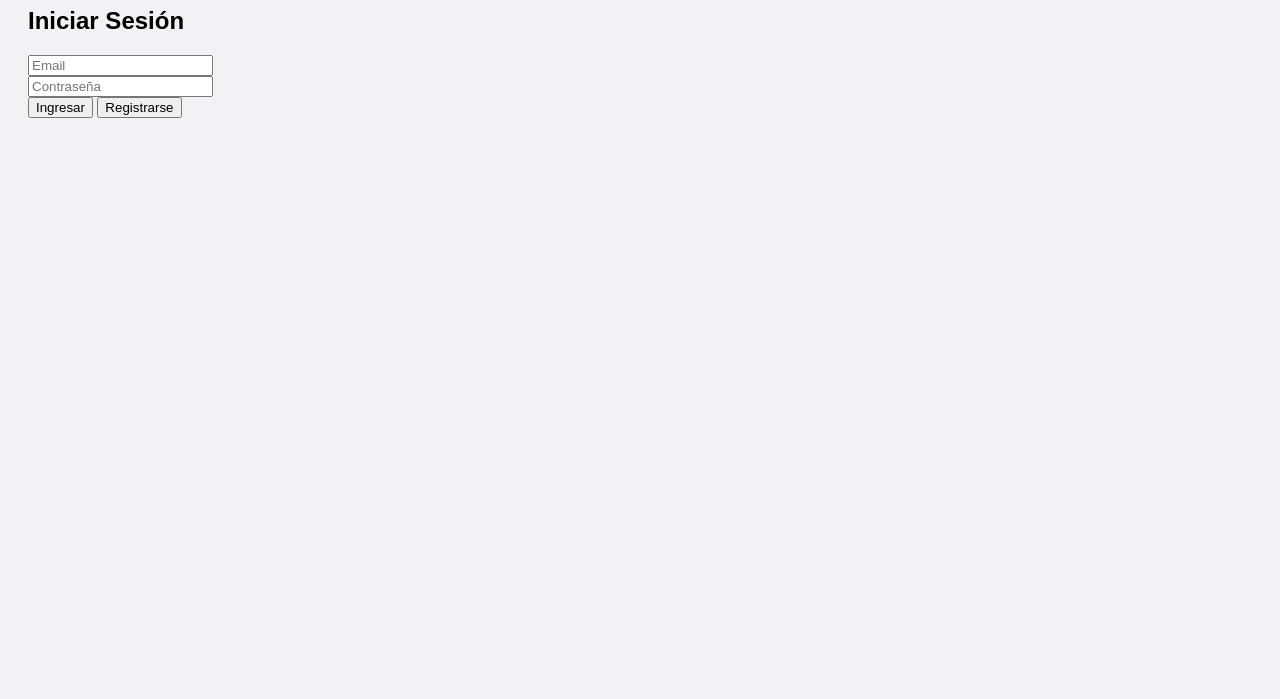
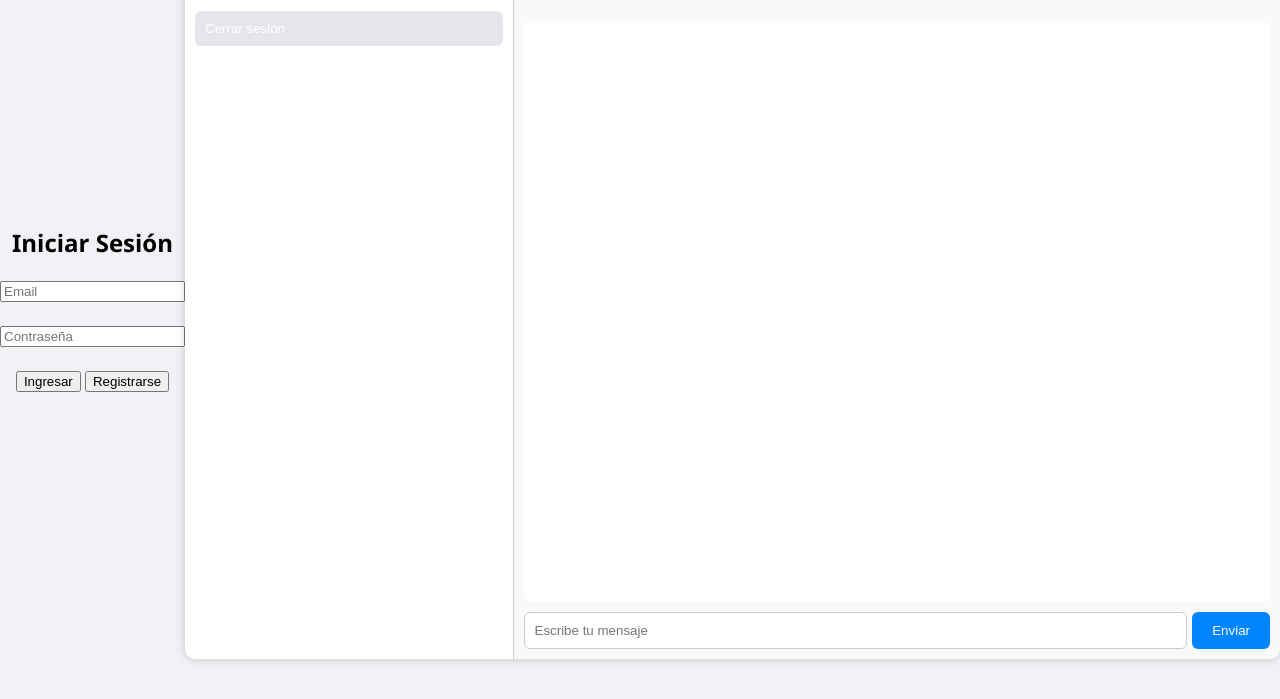
Before and after one commit to JosephPineda08/chat_encryptado, a plain HTML site: page client/index.html in a window 1280 px wide. Shown: the part 101-800 px from the top of the page. Drawn offline with nearby package versions, Linux system fonts and the light colour scheme.

Commit message:
UI update: rediseño tipo WhatsApp

```diff
--- a/client/index.html
+++ b/client/index.html
@@ -7,20 +7,68 @@
   <script src="/app.js" defer></script>
   <style>
     body {
-    font-family: sans-serif;
-    padding: 20px;
+      margin: 0;
+      font-family: 'Segoe UI', sans-serif;
       background-color: #f0f2f5;
+      height: 100vh;
+      display: flex;
+      justify-content: center;
+      align-items: center;
     }
-  #chat { display: none; }
+
+    #auth {
+      text-align: center;
+    }
+
+    #chat {
+      width: 90vw;
+      height: 90vh;
+      display: flex;
+      border-radius: 10px;
+      overflow: hidden;
+      box-shadow: 0 0 10px rgba(0,0,0,0.2);
+    }
+
+    #usuarios {
+      width: 30%;
+      background-color: #ffffff;
+      border-right: 1px solid #ccc;
+      padding: 10px;
+      box-sizing: border-box;
+      overflow-y: auto;
+    }
+
+    #usuarios button {
+      display: block;
+      width: 100%;
+      padding: 10px;
+      margin: 5px 0;
+      background: #e4e6eb;
+      border: none;
+      border-radius: 6px;
+      text-align: left;
+      cursor: pointer;
+    }
+
+    #usuarios button:hover {
+      background-color: #d8dadf;
+    }
+
+    #panel-chat {
+      width: 70%;
+      background: #f9f9f9;
+      display: flex;
+      flex-direction: column;
+      padding: 10px;
+      box-sizing: border-box;
+    }
 
     #mensajes {
-    border: 1px solid #ccc;
+      flex: 1;
+      overflow-y: auto;
       padding: 10px;
-    height: 300px;
-    overflow-y: auto;
       background: white;
       border-radius: 8px;
-    margin-bottom: 10px;
       display: flex;
       flex-direction: column;
       gap: 5px;
@@ -32,7 +80,6 @@
       border-radius: 12px;
       word-wrap: break-word;
       display: inline-block;
-    clear: both;
     }
 
     .mensaje.entrante {
@@ -46,40 +93,79 @@
       align-self: flex-end;
       text-align: right;
     }
+
+    #inputArea {
+      display: flex;
+      padding-top: 10px;
+    }
+
+    #texto {
+      flex: 1;
+      padding: 10px;
+      border: 1px solid #ccc;
+      border-radius: 6px;
+      margin-right: 5px;
+    }
+
+    #btnEnviar {
+      padding: 10px 20px;
+      background: #0084ff;
+      border: none;
+      color: white;
+      border-radius: 6px;
+      cursor: pointer;
+    }
+
+    #btnEnviar:hover {
+      background-color: #006fd6;
+    }
+
+    #topbar {
+      margin-bottom: 10px;
+    }
+
+    #btnLogout {
+      margin-top: 10px;
+      background-color: #dc3545;
+      color: white;
+      border: none;
+      padding: 8px 12px;
+      border-radius: 6px;
+      cursor: pointer;
+    }
+
+    #btnLogout:hover {
+      background-color: #c82333;
+    }
   </style>
-
 </head>
 <body>
 
-  <h1>Mi Chat Seguro</h1>
-
-  <!-- Login/Register -->
   <div id="auth">
     <h2>Iniciar Sesión</h2>
-    <input id="email" placeholder="Email" /><br/>
-    <input id="password" placeholder="Contraseña" type="password" /><br/>
+    <input id="email" placeholder="Email" /><br/><br/>
+    <input id="password" placeholder="Contraseña" type="password" /><br/><br/>
     <button id="btnLogin">Ingresar</button>
     <button id="btnRegister">Registrarse</button>
     <div id="auth-error" style="color:red;"></div>
   </div>
 
-  <!-- Chat -->
   <div id="chat">
-    <h2>Chat</h2>
+    <div id="usuarios">
+      <h3>Conversaciones</h3>
+      <!-- botones de usuarios se inyectan aquí -->
+      <button id="btnLogout">Cerrar sesión</button>
+    </div>
 
-    <div id="usuarios"></div>
-
+    <div id="panel-chat">
+      <div id="topbar">
         <h3>Conversando con: <span id="nombreReceptor">Todos</span></h3>
-
+      </div>
       <div id="mensajes"></div>
-
-    <div style="margin-top:10px;">
-      <input id="texto" placeholder="Escribe tu mensaje" style="width: 70%;" />
+      <div id="inputArea">
+        <input id="texto" placeholder="Escribe tu mensaje" />
         <button id="btnEnviar">Enviar</button>
       </div>
-
-    <div style="margin-top:10px;">
-      <button id="btnLogout">Cerrar sesión</button>
     </div>
   </div>
 
```
Lines whose indentation alone changed are shown as unchanged.
